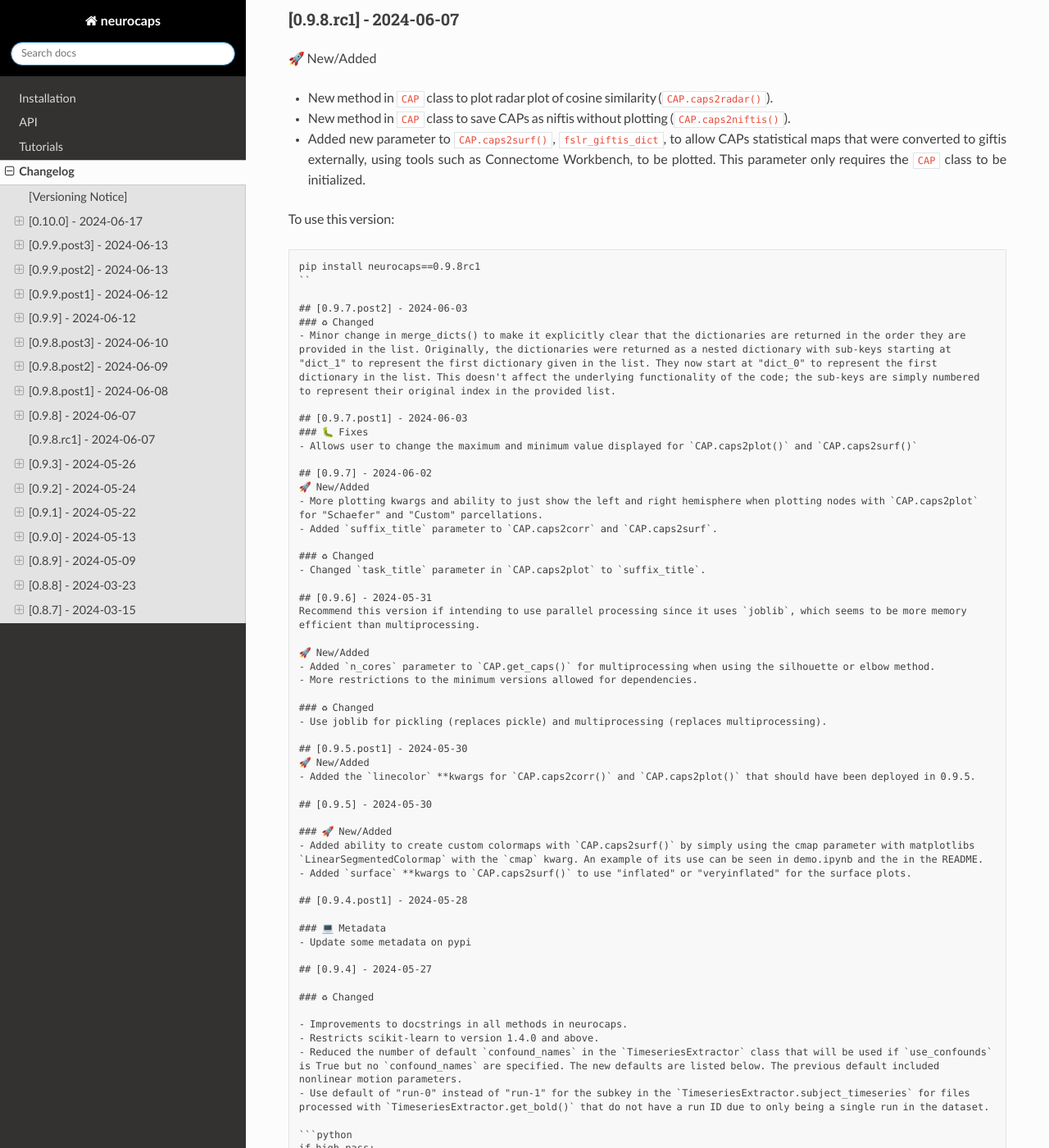
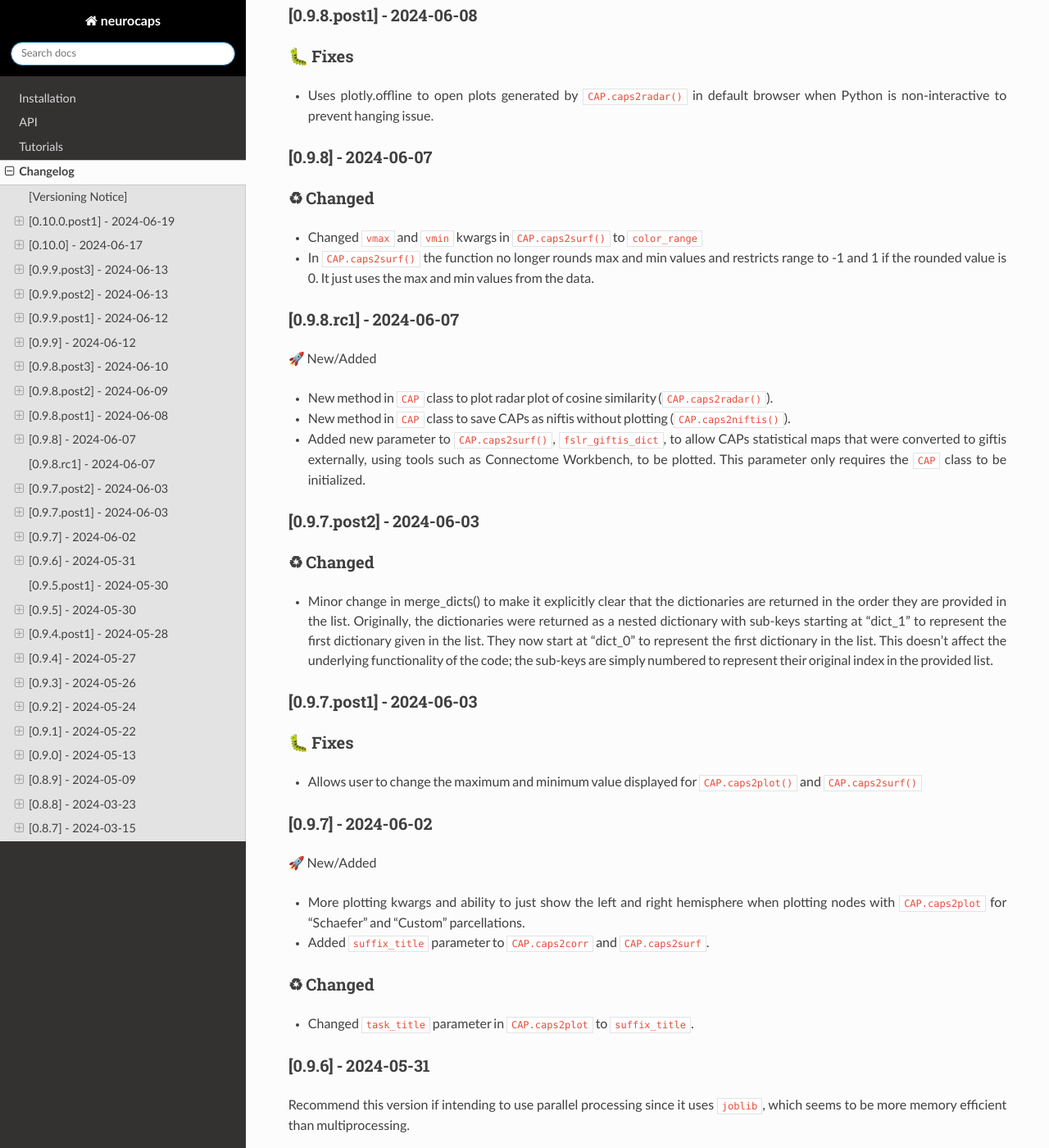
Before and after one commit to donishadsmith/neurocaps, a Sphinx documentation site: the page built from docs/changelog.rst, in a window 1280 px wide and 1400 px high, scrolled down 3945 px. Shown: the whole window at 82% size. Built offline with Sphinx 7.4.7 and the Read the Docs theme 2.0.0, drawn with Linux system fonts in a browser that asks for light colours; some of the changed text lies outside the part shown.

Commit message:
add versioning scheme to log and automate additional tests

````diff
--- a/CHANGELOG.md
+++ b/CHANGELOG.md
@@ -32,12 +32,25 @@
 
 **As this package is still in the version 0.x.x series, aspects of the package may change rapidly to improve convenience and ease of use.**
 
+**Additionally, as of version 0.10.0, versioning for the 0.x.x series for this package will work as:**
+
+`0.minor.patch.postN`
+
+- *.minor* : Introduces new features and may include potential breaking changes. Any breaking changes will be explicitly
+noted in the changelog.
+- *.patch* : Contains no new features, simply fixes any identified bugs.
+- *.postN* : Consists of only metadata-related changes, such as updates to type hints or doc strings/documentation.
+
+## [0.10.0.post1] - 2024-06-19
+### 💻 Metadata
+- Minor metadata update to denote that `run` and `runs` parameter can be a string too.
+
 ## [0.10.0] - 2024-06-17
 ### 🚀 New/Added
-- ``CAP`` class as a ``cosine_similarity`` property and in ``CAP.caps2radar``, there is now a ``as_html`` parameter to save
+- `CAP` class as a `cosine_similarity` property and in `CAP.caps2radar`, there is now a `as_html` parameter to save
 plotly's radar plots as an html file instead of a static png. The html files can be opened in a browser and saved as a
 png from the browser. Most importantly, they are interactive. - **new to [0.10.0]**
-- Made another internal attribute in CAP ``CAP.subject_table`` a property and setter. This property acts as a lookup
+- Made another internal attribute in CAP `CAP.subject_table` a property and setter. This property acts as a lookup
 table. As a setter, it can be used to modify the table to use another subject dictionary with different subjects
 not used to generate the k-means model.
 - Can now plot silhouette score and have some control over the `x-axis` of elbow and silhouette plot with the "step" `**kwarg`.
@@ -53,7 +66,7 @@
 - Restriction that numpy must be less than version 2 since this breaks brainspace vtk, which is needed for plotting to
 surface space. - **new to [0.10.0]**
 - Adds nbformat as dependency for plotly. - **new to [0.10.0]**
-- In ``TimeseriesExtractor.get_bold()``, several checks are done to ensure that subjects have the necessary files for
+- In `TimeseriesExtractor.get_bold()`, several checks are done to ensure that subjects have the necessary files for
 extraction. Subjects that have zero nifti, confound files (if confounds requested), event files (if requested), etc
 are automatically eliminated from being added to the list for timeseries extraction. A final check assesses, the run
 ID of the files to see if the subject has at least one run with all necessary files to avoid having subjects with all
@@ -69,15 +82,15 @@
           to prevent divide by 0 issues and numerical instability issues.
         - Deep copy `subject_timeseries` in `standardize()` and `parcel_approach`. In their functions, in-place operations
         are performed which could unintentionally change the external versions of these parameters
-- Added try-except block in ``TimeseriesExtractor.get_bold`` when attempting to obtain the ``tr``, to issue a warning
-when ``tr`` isn't specified and can't be extracted from BOLD metadata. Extraction will be continued.
+- Added try-except block in `TimeseriesExtractor.get_bold` when attempting to obtain the `tr`, to issue a warning
+when `tr` isn't specified and can't be extracted from BOLD metadata. Extraction will be continued.
 - Fixed error when using `silhouette` method without multiprocessing where the function called the elbow method instead
 of the silhouette method. This error affects versions 0.9.6 to 0.9.9.
 - Fix some file names of output by adding underscores for spaces in group names.
 
 ### 💻 Metadata
-- Drops the python 3.12 classifier. All functions except for ``CAP.caps2surf`` works on python 3.12. Additionally, for
-python 3.12, you may need to use ``pip install setuptools`` if you receive an error stating that
+- Drops the python 3.12 classifier. All functions except for `CAP.caps2surf` works on python 3.12. Additionally, for
+python 3.12, you may need to use `pip install setuptools` if you receive an error stating that
 "ModuleNotFoundError: No module named 'pkg_resources'". - new to [0.10.0]
 - Ensure user knows that all image files are outputted as pngs.
 - Clarifications of some doc strings, stating that Bessel's correction is used for standardizing and that for
@@ -122,7 +135,7 @@
 
 ## [0.9.8.post3] - 2024-06-10
 ### 🐛 Fixes
-- Adds a "mode" kwargs to `CAP.caps2radar` to override default plotly drawing behaviors and sets ``use_scatterpolar``
+- Adds a "mode" kwargs to `CAP.caps2radar` to override default plotly drawing behaviors and sets `use_scatterpolar`
 argument to False.
 
 ## [0.9.8.post2] - 2024-06-09
@@ -148,12 +161,6 @@
 - Added new parameter to `CAP.caps2surf()`, `fslr_giftis_dict`, to allow CAPs statistical maps that were
 converted to giftis externally, using tools such as Connectome Workbench, to be plotted. This parameter only requires
 the `CAP` class to be initialized.
-
-To use this version:
-
-```
-pip install neurocaps==0.9.8rc1
-``
 
 ## [0.9.7.post2] - 2024-06-03
 ### ♻ Changed
--- a/docs/conf.py
+++ b/docs/conf.py
@@ -21,7 +21,7 @@
 author = 'Donisha Smith'
 
 # The full version, including alpha/beta/rc tags
-release = '0.10.0'
+release = '0.10.0.post1'
 
 # -- General configuration ---------------------------------------------------
 
--- a/pyproject.toml
+++ b/pyproject.toml
@@ -4,7 +4,7 @@
 
 [project]
 name = "neurocaps"
-version = "0.10.0"
+version = "0.10.0.post1"
 license = {text = "MIT License"}
 authors = [{name = "Donisha Smith", email = "donishasmith@outlook.com"}]
 description = "Co-activation Patterns (CAPs) Python package"
````
Also changed, not shown: 3 other files.
